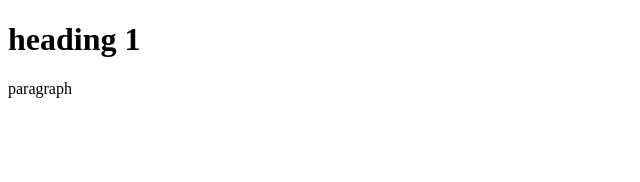
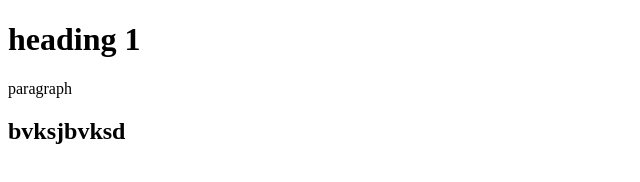
Before and after one commit to prabhavsingh/ubuntu, a plain HTML site: page index.html in a window 1280 px wide. Shown: the whole page, without its empty margins (0-640 px from the left). Drawn offline with Linux system fonts and the light colour scheme.

Commit message:
another one

```diff
--- a/index.html
+++ b/index.html
@@ -11,6 +11,9 @@
 <body>
     <h1>heading 1</h1>
     <p>paragraph</p>
+    <article>
+        <h2>bvksjbvksd</h2>
+    </article>
 </body>
 
 </html>
```
